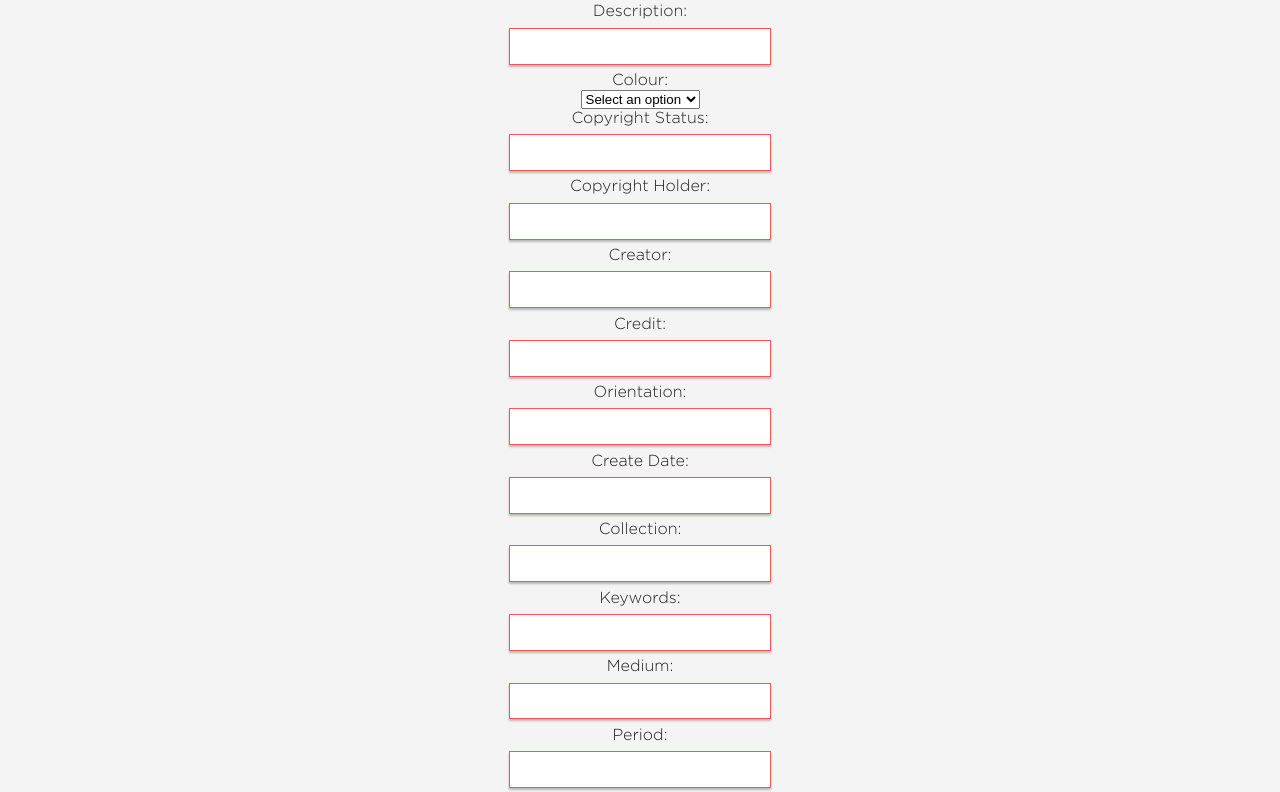
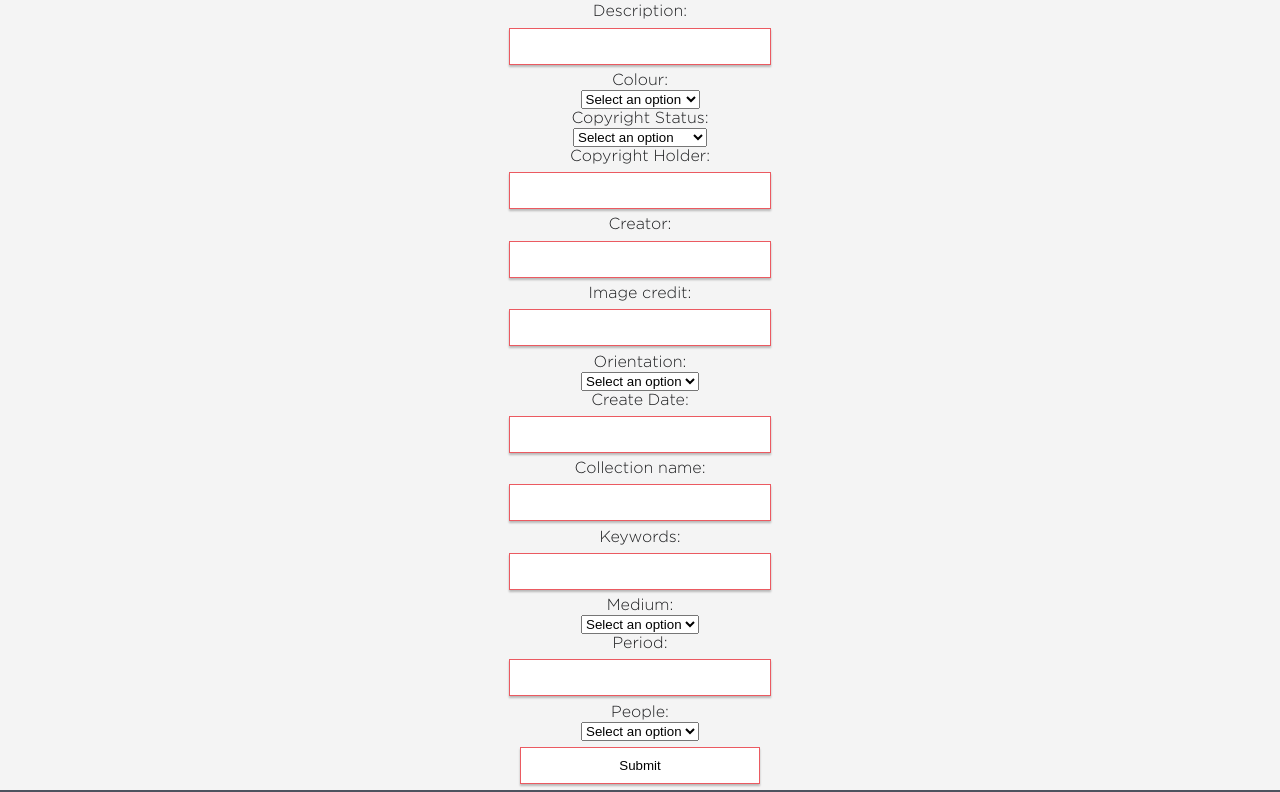
Before and after one commit to fac18/t4b-g2h, a React (Create React App) app: page /addnewcontent in a window 1280 px wide. Shown: the part 470-1262 px from the top of the page. Built offline with nearby package versions, Linux system fonts and the light colour scheme; no server answers.

Commit message:
Add dropdown options and corrected aria-labels
Relates #7

```diff
--- a/src/components/AddNewContent/AddNewContent.js
+++ b/src/components/AddNewContent/AddNewContent.js
@@ -48,18 +48,18 @@ const AddNewContent = () => {
       body: JSON.stringify(fullData)
     });
   };
-  // console.log(fullData);
+
   return (
     <>
-      <h2>Add New Content</h2>
-      {/* <p>{museum.id here from db}</p> */}
+      <h2>Submit a new image:</h2>
+
       <SC.FormBox onSubmit={handleSubmit}>
         <label htmlFor="museumRecordId">Museum Record ID:</label>
         <input
           name="museumRecordId"
           type="text"
           id="museumRecordId"
-          aria-label="Add a title"
+          aria-label="Add a Museum Record ID"
           value={museumRecordId}
           onChange={event => setMuseumRecordId(event.target.value)}
           required
@@ -70,7 +70,7 @@ const AddNewContent = () => {
           name="url"
           type="url"
           id="url"
-          aria-label="Add a title"
+          aria-label="Add an image URL"
           value={url}
           onChange={event => setUrl(event.target.value)}
           required
@@ -81,7 +81,7 @@ const AddNewContent = () => {
           name="name"
           type="text"
           id="name"
-          aria-label="Add a title"
+          aria-label="Add a name"
           value={name}
           onChange={event => setName(event.target.value)}
           required
@@ -92,7 +92,7 @@ const AddNewContent = () => {
           name="caption"
           type="text"
           id="caption"
-          aria-label="Add a title"
+          aria-label="Add a caption"
           value={caption}
           onChange={event => setCaption(event.target.value)}
           required
@@ -103,14 +103,14 @@ const AddNewContent = () => {
           name="description"
           type="text"
           id="description"
-          aria-label="Add a title"
+          aria-label="Add a description"
           value={description}
           onChange={event => setDescription(event.target.value)}
           required
         />
 
+        {/* attempted radio button for colour select */}
         {/* {console.log(colour)}
-
         <p>Select a colour type:</p>
         <input
           type="radio"
@@ -128,7 +128,7 @@ const AddNewContent = () => {
         <label htmlFor="colour">Colour:</label>
         <select
           htmlFor="colour"
-          aria-label="Add a title"
+          aria-label="Add a colour type"
           value={colour}
           onChange={event => setColour(event.target.value)}
           required
@@ -141,22 +141,32 @@ const AddNewContent = () => {
         </select>
 
         <label htmlFor="copyrightStatus">Copyright Status:</label>
-        <input
-          name="copyrightStatus"
-          type="text"
-          id="copyrightStatus"
-          aria-label="Add a title"
+        <select
+          htmlFor="copyrightStatus"
+          aria-label="Add a copyright status"
           value={copyrightStatus}
           onChange={event => setCopyrightStatus(event.target.value)}
           required
-        />
+        >
+          <option value="" disabled selected>
+            Select an option
+          </option>
+          <option value="Full licensing">Full licensing</option>
+          <option value="Editorial">Editorial</option>
+          <option value="Special permission">Special permission</option>
+          <option value="Public domain">Public domain</option>
+          <option value="Universal">Universal</option>
+          <option value="Editorial">Editorial</option>
+          <option value="Restricted">Restricted</option>
+          <option value="Social media">Social media</option>
+        </select>
 
         <label htmlFor="copyrightHolder">Copyright Holder:</label>
         <input
           name="copyrightHolder"
           type="text"
           id="copyrightHolder"
-          aria-label="Add a title"
+          aria-label="Add a copyright holder"
           value={copyrightHolder}
           onChange={event => setCopyrightHolder(event.target.value)}
           required
@@ -167,51 +177,56 @@ const AddNewContent = () => {
           name="creator"
           type="text"
           id="creator"
-          aria-label="Add a title"
+          aria-label="Add a creator"
           value={creator}
           onChange={event => setCreator(event.target.value)}
           required
         />
 
-        <label htmlFor="credit">Credit:</label>
+        <label htmlFor="credit">Image credit:</label>
         <input
           name="credit"
           type="text"
           id="credit"
-          aria-label="Add a title"
+          aria-label="Add an image credit"
           value={credit}
           onChange={event => setCredit(event.target.value)}
           required
         />
 
         <label htmlFor="orientation">Orientation:</label>
-        <input
-          name="orientation"
-          type="text"
-          id="orientation"
-          aria-label="Add a title"
+        <select
+          htmlFor="orientation"
+          aria-label="Add an orientation"
           value={orientation}
           onChange={event => setOrientation(event.target.value)}
           required
-        />
+        >
+          <option value="" disabled selected>
+            Select an option
+          </option>
+          <option value="Portrait">Portrait</option>
+          <option value="Landscape">Landscape</option>
+          <option value="Square">Square</option>
+        </select>
 
         <label htmlFor="createDate">Create Date:</label>
         <input
           name="createDate"
           type="text"
           id="createDate"
-          aria-label="Add a title"
+          aria-label="Add a create date"
           value={createDate}
           onChange={event => setCreateDate(event.target.value)}
           required
         />
 
-        <label htmlFor="collection">Collection:</label>
+        <label htmlFor="collection">Collection name:</label>
         <input
           name="collection"
           type="text"
           id="collection"
-          aria-label="Add a title"
+          aria-label="Add a collection name"
           value={collection}
           onChange={event => setCollection(event.target.value)}
           required
@@ -222,44 +237,53 @@ const AddNewContent = () => {
           name="keywords"
           type="text"
           id="keywords"
-          aria-label="Add a title"
+          aria-label="Add keywords"
           value={keywords}
           onChange={event => setKeywords(event.target.value)}
           required
         />
 
         <label htmlFor="medium">Medium:</label>
-        <input
-          name="medium"
-          type="text"
-          id="medium"
-          aria-label="Add a title"
+        <select
+          htmlFor="medium"
+          aria-label="Add a medium type"
           value={medium}
           onChange={event => setMedium(event.target.value)}
           required
-        />
+        >
+          <option value="" disabled selected>
+            Select an option
+          </option>
+          <option value="Illustration">Illustration</option>
+          <option value="Painting">Painting</option>
+          <option value="Photograph">Photograph</option>
+        </select>
 
         <label htmlFor="period">Period:</label>
         <input
           name="period"
           type="text"
           id="period"
-          aria-label="Add a title"
+          aria-label="Add a period"
           value={period}
           onChange={event => setPeriod(event.target.value)}
           required
         />
 
         <label htmlFor="people">People:</label>
-        <input
-          name="people"
-          type="text"
-          id="people"
-          aria-label="Add a title"
+        <select
+          htmlFor="people"
+          aria-label="Specify whether people are present"
           value={people}
           onChange={event => setPeople(event.target.value)}
           required
-        />
+        >
+          <option value="" disabled selected>
+            Select an option
+          </option>
+          <option value="Yes">Yes</option>
+          <option value="No">No</option>
+        </select>
 
         <input type="submit" />
       </SC.FormBox>
```
